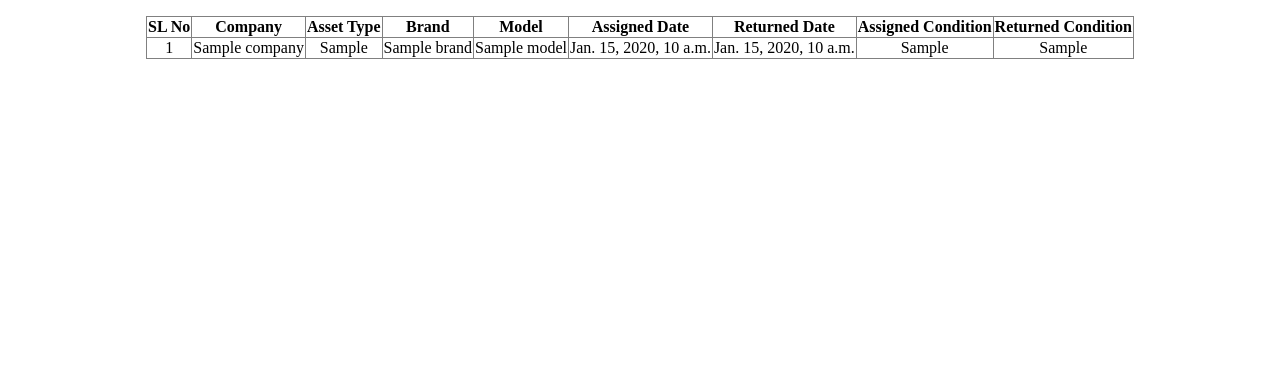
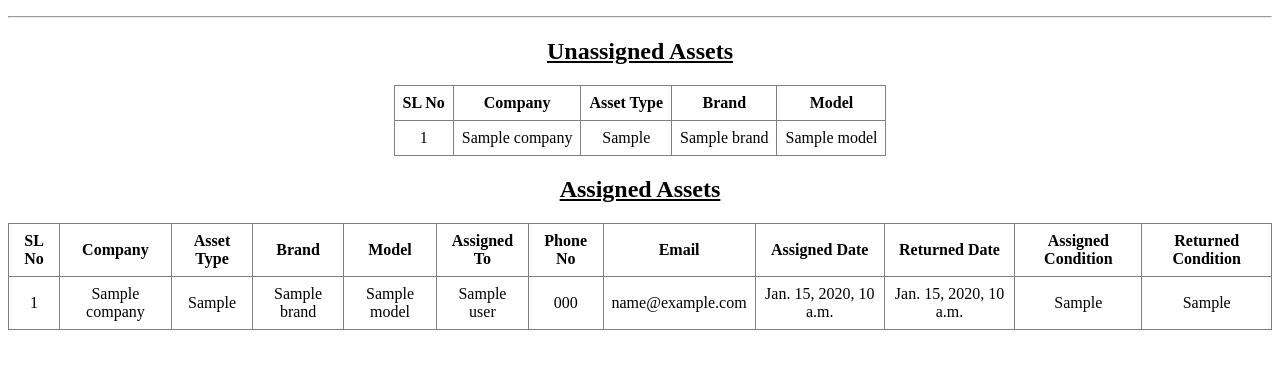
Before and after one commit to AhteshamUddowla/Asset-Tracker, a Django app: template assets/templates/assets/assets.html in a window 1280 px wide. Shown: the part 70-439 px from the top of the page. Run offline with Django 3.2, Linux system fonts and the light colour scheme; the template is opened without the code that fills it: most values are stand-ins (such as "Sample title", 1, 10 or a date in 2020).

Commit message:
Completed Project: Asset Tracker

```diff
--- a/assets/models.py
+++ b/assets/models.py
@@ -7,6 +7,7 @@ class CustomUser(models.Model):
     username = models.CharField(max_length=200, null=True, blank=True)
     email = models.EmailField(max_length=500, null=True, blank=True)
     phone_no = models.CharField(max_length=20, null=True, blank=True)
+    company = models.ForeignKey('Company', on_delete=models.CASCADE, null=True, blank=True)
 
     def __str__(self):
         return str(self.username)
@@ -34,6 +35,7 @@ class Asset(models.Model):
     ]
 
     employee = models.OneToOneField(Employee, on_delete=models.CASCADE, blank=True, null=True)
+    company = models.ForeignKey(Company, on_delete=models.CASCADE, blank=True, null=True)
     asset_type = models.CharField(max_length=20, choices=ASSET_TYPES)
     brand = models.CharField(max_length=50, blank=True, null=True)
     model = models.CharField(max_length=50, blank=True, null=True)
@@ -41,6 +43,7 @@ class Asset(models.Model):
     returned_date = models.DateField(null=True, blank=True)
     assigned_condition = models.CharField(max_length=100, null=True, blank=True)
     returned_condition = models.CharField(max_length=100, null=True, blank=True)
+    assigned = models.BooleanField(default=False)
 
     def __str__(self):
         return f"{self.asset_type} - {self.id}"
--- a/assets/templates/assets/assets.html
+++ b/assets/templates/assets/assets.html
@@ -1,29 +1,56 @@
 {% extends 'base.html' %}
 
 {% block content %}
+    <h2 style="text-align: center;"><u>Unassigned Assets</u></h2>
     <table border="1" align="center" margin-top="40px" style="border-collapse: collapse;">
         <tr>
-            <th>SL No</th>
-            <th>Company</th>
-            <th>Asset Type</th>
-            <th>Brand</th>
-            <th>Model</th>
-            <th>Assigned Date</th>
-            <th>Returned Date</th>
-            <th>Assigned Condition</th>
-            <th>Returned Condition</th>
+            <th style="padding: 8px;">SL No</th>
+            <th style="padding: 8px;">Company</th>
+            <th style="padding: 8px;">Asset Type</th>
+            <th style="padding: 8px;">Brand</th>
+            <th style="padding: 8px;">Model</th>
         </tr>
-        {% for asset in assets %}
-            <tr  align="center">
-                <td>{{asset.id}}</td>
-                <td>{{ asset.employee.company.name }}</td>
-                <td>{{asset.asset_type}}</td>
-                <td>{{asset.brand}}</td>
-                <td>{{asset.model}}</td>
-                <td>{{asset.assigned_date}}</td>
-                <td>{{asset.returned_date}}</td>
-                <td>{{asset.assigned_condition}}</td>
-                <td>{{asset.returned_condition}}</td>
+        {% for asset in unassigned_assets %}
+            <tr align="center">
+                <td style="padding: 8px;">{{asset.id}}</td>
+                <td style="padding: 8px;">{{asset.company.name}}</td>
+                <td style="padding: 8px;">{{asset.asset_type}}</td>
+                <td style="padding: 8px;">{{asset.brand}}</td>
+                <td style="padding: 8px;">{{asset.model}}</td>
+            </tr>
+        {% endfor %}
+    </table>
+
+    <h2 style="text-align: center;"><u>Assigned Assets</u></h2>
+    <table border="1" align="center" margin-top="40px" style="border-collapse: collapse;">
+        <tr>
+            <th style="padding: 8px;">SL No</th>
+            <th style="padding: 8px;">Company</th>
+            <th style="padding: 8px;">Asset Type</th>
+            <th style="padding: 8px;">Brand</th>
+            <th style="padding: 8px;">Model</th>
+            <th style="padding: 8px;">Assigned To</th>
+            <th style="padding: 8px;">Phone No</th>
+            <th style="padding: 8px;">Email</th>
+            <th style="padding: 8px;">Assigned Date</th>
+            <th style="padding: 8px;">Returned Date</th>
+            <th style="padding: 8px;">Assigned Condition</th>
+            <th style="padding: 8px;">Returned Condition</th>
+        </tr>
+        {% for asset in assigned_assets %}
+            <tr align="center">
+                <td style="padding: 8px;">{{asset.id}}</td>
+                <td style="padding: 8px;">{{asset.company.name}}</td>
+                <td style="padding: 8px;">{{asset.asset_type}}</td>
+                <td style="padding: 8px;">{{asset.brand}}</td>
+                <td style="padding: 8px;">{{asset.model}}</td>
+                <td style="padding: 8px;">{{asset.employee.user}}</td>
+                <td style="padding: 8px;">{{asset.employee.user.phone_no}}</td>
+                <td style="padding: 8px;">{{asset.employee.user.email}}</td>
+                <td style="padding: 8px;">{{asset.assigned_date}}</td>
+                <td style="padding: 8px;">{{asset.returned_date}}</td>
+                <td style="padding: 8px;">{{asset.assigned_condition}}</td>
+                <td style="padding: 8px;">{{asset.returned_condition}}</td>
             </tr>
         {% endfor %}
     </table>
--- a/templates/base.html
+++ b/templates/base.html
@@ -7,7 +7,7 @@
 </head>
 <body>
     {% include 'navbar.html' %}
-
+    <hr>
     {% block content %}
 
     {% endblock %}
```
Also changed, not shown: assets/views.py (+11 -2 lines), assets/migrations/0005_customuser_company.py (added), assets/migrations/0006_alter_customuser_company.py (added), assets/migrations/0007_asset_assigned.py (added), assets/migrations/0008_asset_company.py (added), db.sqlite3.
